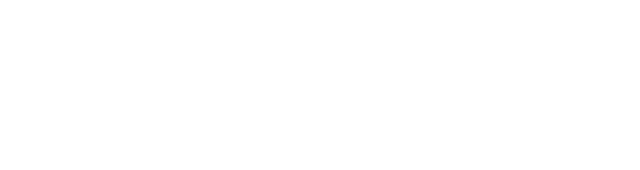
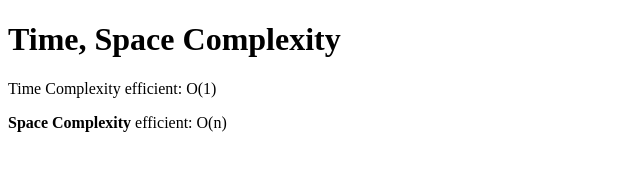
Before and after one commit to acciojob/time-and-space-complexity-Sriniketh09, a website: page main.html in a window 1280 px wide. Shown: the whole page, without its empty margins (0-640 px from the left). Drawn offline with Linux system fonts and the light colour scheme.

Commit message:
created a submission

```diff
--- a/main.html
+++ b/main.html
@@ -8,6 +8,9 @@
 
 <body>
 	<!-- the entire body must be written by student -->
+	<h1>Time, Space Complexity</h1>
+	<p>Time Complexity efficient: O(1)</p>
+	<p><b>Space Complexity </b>efficient: O(n)</p>
     <script type="text/javascript" src="./script.js">
 </script>
 
```
